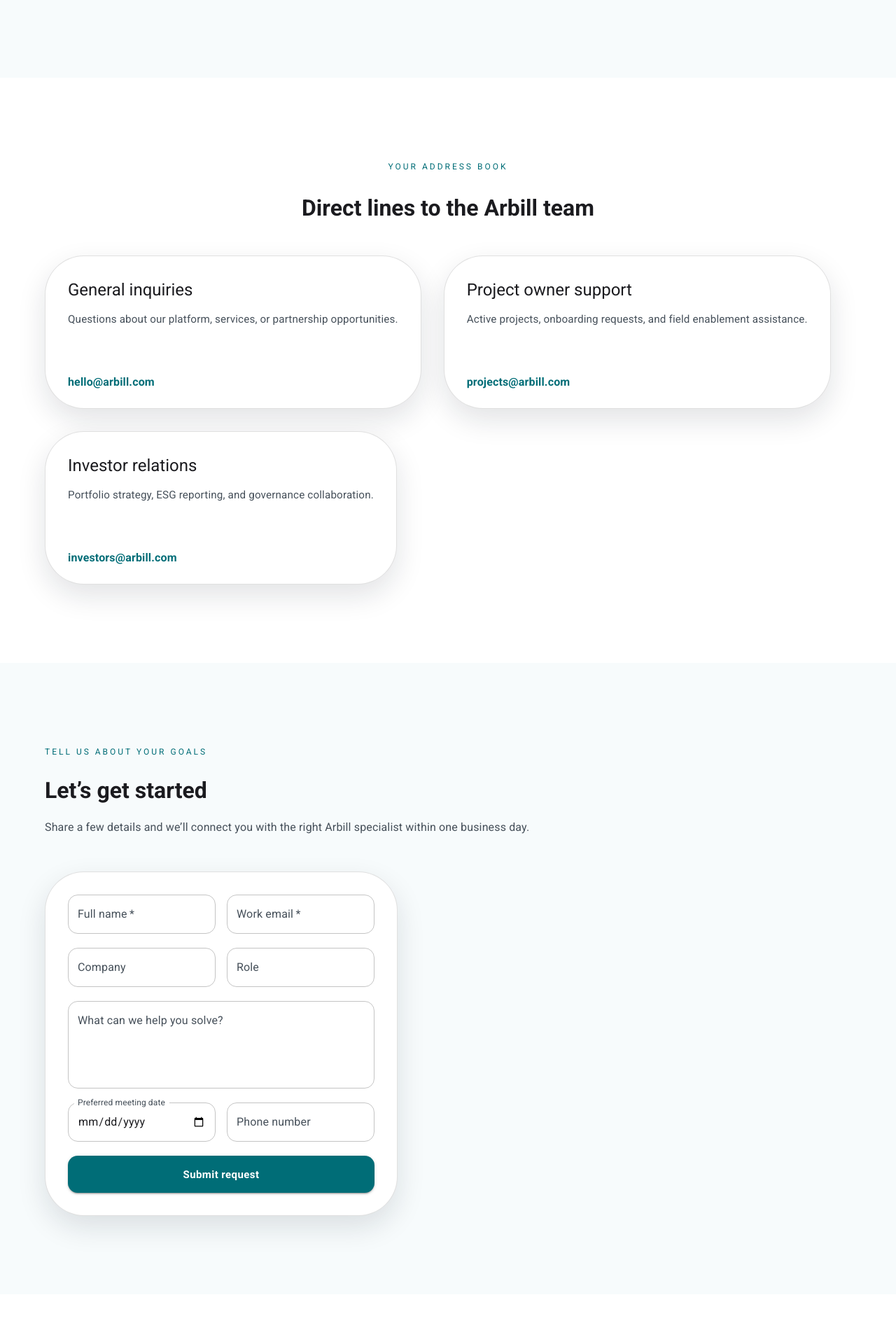
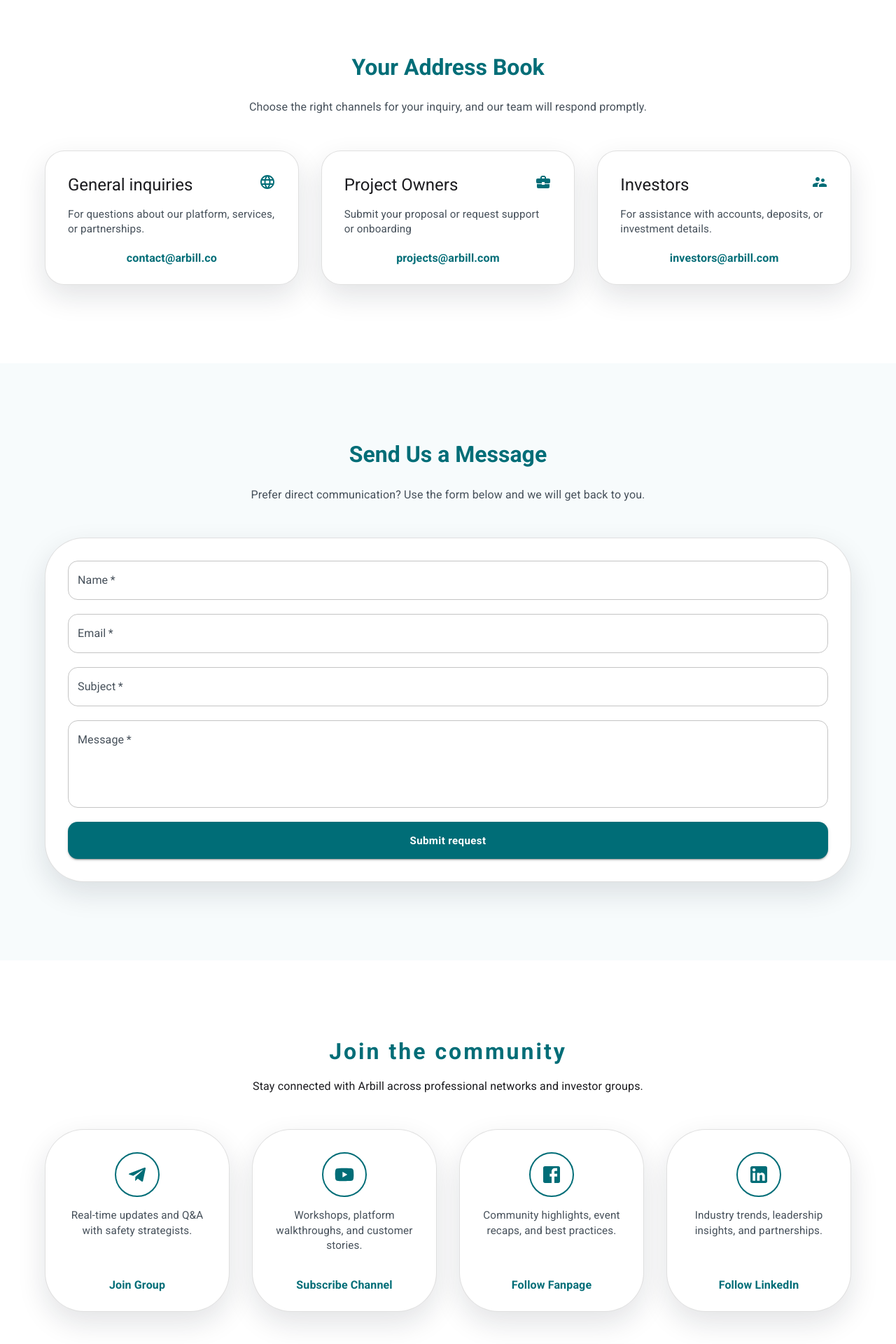
Before and after one commit to arbill-platform/landing-page, a React (Vite) app: page /contact in a window 1280 px wide. Shown: the part 480-2400 px from the top of the page at 70% size. Built offline with nearby package versions, Linux system fonts and the light colour scheme.

Commit message:
Refactor Contact components for improved layout and accessibility; update content and integrate icons

```diff
--- a/src/components/contact/AddressBookSection.jsx
+++ b/src/components/contact/AddressBookSection.jsx
@@ -1,37 +1,52 @@
 import PropTypes from 'prop-types';
 import { Box, Card, CardContent, Container, Grid, Link, Stack, Typography } from '@mui/material';
+import { Language, BusinessCenter, SupervisorAccount } from '@mui/icons-material';
+
+const iconMap = {
+  Global: Language,
+  Briefcase: BusinessCenter,
+  Team: SupervisorAccount,
+}
 
 function AddressBookSection({ addressBook }) {
   return (
     <Box component="section" sx={{ py: { xs: 10, md: 14 }, bgcolor: 'background.paper' }}>
       <Container maxWidth="lg">
         <Stack spacing={3} textAlign="center" sx={{ mb: 6 }}>
-          <Typography variant="overline" sx={{ letterSpacing: 3, color: 'primary.main' }}>
-            {addressBook.heading}
+          <Typography variant="h3" color='primary.main'>{addressBook.heading}</Typography>
+          <Typography variant="body1" color="text.secondary">
+            {addressBook.subheading}
           </Typography>
-          <Typography variant="h3">Direct lines to the Arbill team</Typography>
         </Stack>
         <Grid container spacing={{ xs: 3, md: 4 }}>
-          {addressBook.cards.map((card) => (
-            <Grid item xs={12} md={4} key={card.title}>
+          {addressBook.cards.map((card) => {
+            const IconComponent = iconMap[card.icon];
+            return (
+              <Grid item size={{xs:12, md:4}} key={card.title}>
               <Card
                 elevation={0}
-                sx={{ borderRadius: 4, border: '1px solid', borderColor: 'divider', height: '100%' }}
+                sx={{ borderRadius: 2, border: '1px solid', borderColor: 'divider', height: '100%' }}
               >
                 <CardContent sx={{ p: { xs: 3, md: 4 } }}>
                 <Stack spacing={2}>
+                  <Stack direction="row" justifyContent="space-between" alignItems="center">
                   <Typography variant="h5">{card.title}</Typography>
-                    <Typography variant="body2" color="text.secondary" sx={{ minHeight: 70 }}>
+                  <Box sx={{ color: 'primary.main' }}>
+                    {IconComponent && <IconComponent />}
+                  </Box>
+                  </Stack>
+                  <Typography variant="body2" color="text.secondary" sx={{ minHeight: 40 }}>
                   {card.description}
                   </Typography>
-                    <Link href={`mailto:${card.email}`} underline="hover" sx={{ fontWeight: 600 }}>
+                  <Link href={`mailto:${card.email}`} align='center' underline="hover" sx={{ fontWeight: 600 }}>
                   {card.email}
                   </Link>
                 </Stack>
                 </CardContent>
               </Card>
               </Grid>
-          ))}
+            )}
+          )}
         </Grid>
       </Container>
     </Box>
--- a/src/components/contact/CommunitySection.jsx
+++ b/src/components/contact/CommunitySection.jsx
@@ -1,39 +1,106 @@
 import PropTypes from 'prop-types';
-import { Box, Button, Card, CardContent, Container, Grid, Link, Stack, TextField, Typography } from '@mui/material';
+import { useState } from 'react';
+import { Box, Button, Card, CardContent, Container, Grid, Link, Stack, TextField, Typography, Alert, CircularProgress } from '@mui/material';
+import { Telegram, YouTube, Facebook, LinkedIn } from '@mui/icons-material';
+
+const iconMap = {
+  Telegram: Telegram,
+  YouTube: YouTube,
+  Facebook: Facebook,
+  LinkedIn: LinkedIn,
+}
+
+const GOOGLE_FORM_URL = 'https://docs.google.com/forms/d/e/1FAIpQLSfY3FFaD5bTN9egxIFEi1dhMW-FRDfbYXjT-__sYITknFzAgg/formResponse';
+const EMAIL_ENTRY_ID = 'entry.2085717727';
 
 function CommunitySection({ community }) {
+  const [email, setEmail] = useState('');
+  const [isSubmitting, setIsSubmitting] = useState(false);
+  const [isSuccess, setIsSuccess] = useState(false);
+  const [error, setError] = useState('');
+
+  const submitForm = async (e) => {
+    e.preventDefault();
+
+    if (!email) {
+      setError('Email is required');
+      return;
+    }
+
+    setIsSubmitting(true);
+    setError('');
+
+    try {
+      const formData = new FormData();
+      formData.append(EMAIL_ENTRY_ID, email);
+
+      // Submit to Google Forms
+      await fetch(GOOGLE_FORM_URL, {
+        method: 'POST',
+        mode: 'no-cors',
+        body: formData
+      });
+
+      setIsSuccess(true);
+      setEmail('');
+
+      // Reset success message after 3 seconds
+      setTimeout(() => setIsSuccess(false), 3000);
+    } catch (err) {
+      setError('Failed to subscribe. Please try again.');
+    } finally {
+      setIsSubmitting(false);
+    }
+  };
+
   return (
     <Box component="section" sx={{ py: { xs: 10, md: 14 }, bgcolor: 'background.paper' }}>
       <Container maxWidth="lg">
         <Stack spacing={2} textAlign="center" alignItems="center" sx={{ mb: 6 }}>
-          <Typography variant="overline" sx={{ letterSpacing: 3, color: 'primary.main' }}>
+          <Typography variant="h3" sx={{ letterSpacing: 3, color: 'primary.main' }}>
             {community.heading}
           </Typography>
-          <Typography variant="h3" sx={{ maxWidth: 640 }}>
+          <Typography variant="body1" sx={{ maxWidth: 640 }}>
             {community.subheading}
           </Typography>
         </Stack>
         <Grid container spacing={{ xs: 3, md: 4 }} sx={{ mb: 6 }}>
-          {community.channels.map(({ title, description, link }) => (
-            <Grid item xs={12} md={6} key={title}>
+          {community.channels.map(({ title, description, link, icon }) => {
+            const IconComponent = iconMap[icon];
+            return (
+              <Grid item size={{xs:12, md:3}} key={title}>
                 <Card
                   elevation={0}
                   sx={{ borderRadius: 4, border: '1px solid', borderColor: 'divider', height: '100%' }}
                 >
                   <CardContent sx={{ p: { xs: 3, md: 4 } }}>
-                  <Stack spacing={2}>
-                    <Typography variant="h5">{title}</Typography>
-                    <Typography variant="body2" color="text.secondary">
+                    <Stack spacing={2} alignItems="center">
+                      <Box
+                        sx={{
+                          width: 64,
+                          height: 64,
+                          borderRadius: '50%',
+                          border: '2px solid',
+                          borderColor: 'primary.main',
+                          display: 'flex',
+                          alignItems: 'center',
+                          justifyContent: 'center',
+                        }}
+                      >
+                        {IconComponent && <IconComponent sx={{ fontSize: 32, color: 'primary.main' }} />}
+                      </Box>
+                      <Typography variant="body2" color="text.secondary" minHeight={80} textAlign="center">
                         {description}
                       </Typography>
                       <Link href={link} underline="hover" target="_blank" rel="noopener" sx={{ fontWeight: 600 }}>
-                      Join {title}
+                        {title}
                       </Link>
                     </Stack>
                   </CardContent>
                 </Card>
               </Grid>
-          ))}
+            );
+          })}
         </Grid>
         <Stack
           component="form"
@@ -41,12 +108,43 @@
           spacing={2}
           alignItems="center"
           justifyContent="center"
+          onSubmit={submitForm}
         >
-          <TextField label="Work email" type="email" required sx={{ width: { xs: '100%', md: 320 } }} />
-          <Button variant="contained" size="large" type="submit">
-            Subscribe to newsletter
+          <TextField
+            label="Work email"
+            type="email"
+            required
+            value={email}
+            onChange={(e) => setEmail(e.target.value)}
+            disabled={isSubmitting}
+            sx={{ width: { xs: '100%', md: 320 } }}
+          />
+          <Button
+            variant="contained"
+            size="large"
+            type="submit"
+            disabled={isSubmitting}
+            startIcon={isSubmitting ? <CircularProgress size={20} /> : null}
+          >
+            {isSubmitting ? 'Subscribing...' : 'Subscribe to newsletter'}
           </Button>
         </Stack>
+
+        {/* Feedback messages */}
+        {(isSuccess || error) && (
+          <Stack alignItems="center" sx={{ mt: 2 }}>
+            {isSuccess && (
+              <Alert severity="success" sx={{ maxWidth: 400 }}>
+                Successfully subscribed to our newsletter!
+              </Alert>
+            )}
+            {error && (
+              <Alert severity="error" sx={{ maxWidth: 400 }}>
+                {error}
+              </Alert>
+            )}
+          </Stack>
+        )}
       </Container>
     </Box>
   );
--- a/src/components/contact/ContactFormSection.jsx
+++ b/src/components/contact/ContactFormSection.jsx
@@ -1,23 +1,89 @@
 import PropTypes from 'prop-types';
-import { Box, Button, Container, Grid, Paper, Stack, TextField, Typography } from '@mui/material';
+import { useState } from 'react';
+import { Box, Button, Container, Grid, Paper, Stack, TextField, Typography, Alert } from '@mui/material';
 
 function ContactFormSection({ form }) {
+  const [formData, setFormData] = useState({
+    name: '',
+    email: '',
+    subject: '',
+    message: ''
+  });
+  const [isSubmitting, setIsSubmitting] = useState(false);
+  const [submitStatus, setSubmitStatus] = useState(null);
+
+  const handleInputChange = (field) => (event) => {
+    setFormData(prev => ({
+      ...prev,
+      [field]: event.target.value
+    }));
+  };
+
+  const handleSubmit = async (event) => {
+    event.preventDefault();
+    setIsSubmitting(true);
+    setSubmitStatus(null);
+
+    try {
+      // Google Form submission URL
+      const formUrl = 'https://docs.google.com/forms/d/e/1FAIpQLSfhaw05H1ZiZ02WfR8nxaa7nb9_tASHF9oRtlB-laXYWijcXg/formResponse';
+
+      // Create FormData object with Google Form field names
+      const googleFormData = new FormData();
+      googleFormData.append('entry.278417556', formData.name);
+      googleFormData.append('entry.1294036921', formData.email);
+      googleFormData.append('entry.1069338802', formData.subject);
+      googleFormData.append('entry.1917393818', formData.message);
+
+      // Submit to Google Forms with timeout
+      const controller = new AbortController();
+      const timeoutId = setTimeout(() => controller.abort(), 5000); // 5 second timeout
+
+      try {
+        await fetch(formUrl, {
+          method: 'POST',
+          body: googleFormData,
+          mode: 'no-cors',
+          signal: controller.signal
+        });
+        clearTimeout(timeoutId);
+      } catch (fetchError) {
+        clearTimeout(timeoutId);
+        // If it's an abort error (timeout) or network error, assume success
+        // because no-cors mode prevents us from seeing the actual response
+        if (fetchError.name === 'AbortError' || fetchError.message.includes('Failed to fetch')) {
+          console.log('Form submission likely successful (no-cors limitation)');
+        } else {
+          throw fetchError;
+        }
+      }
+
+      // Assume success since Google Forms typically accepts valid submissions
+      setSubmitStatus('success');
+      setFormData({
+        name: '',
+        email: '',
+        subject: '',
+        message: ''
+      });
+    } catch (error) {
+      console.error('Form submission error:', error);
+      setSubmitStatus('error');
+    } finally {
+      setIsSubmitting(false);
+    }
+  };
+
   return (
     <Box component="section" sx={{ py: { xs: 10, md: 14 } }}>
       <Container maxWidth="lg">
-        <Grid container spacing={{ xs: 4, md: 6 }} alignItems="stretch">
-          <Grid item xs={12} md={5}>
-            <Stack spacing={2.5} sx={{ height: '100%', justifyContent: 'center' }}>
-              <Typography variant="overline" sx={{ letterSpacing: 3, color: 'primary.main' }}>
-                {form.heading}
-              </Typography>
-              <Typography variant="h3">Let’s get started</Typography>
-              <Typography variant="body1" color="text.secondary" sx={{ lineHeight: 1.8 }}>
-                {form.description}
-              </Typography>
-            </Stack>
-          </Grid>
-          <Grid item xs={12} md={7}>
+        <Stack spacing={3} textAlign="center" sx={{ mb: 6 }}>
+          <Typography variant="h3" color='primary.main'>{form.heading}</Typography>
+          <Typography variant="body1" color="text.secondary">
+            {form.description}
+          </Typography>
+        </Stack>
+
             <Paper
               elevation={0}
               sx={{
@@ -27,27 +93,63 @@
                 borderColor: 'divider',
               }}
             >
-              <Stack component="form" spacing={2.5}>
-                <Stack direction={{ xs: 'column', sm: 'row' }} spacing={2}>
-                  <TextField label="Full name" fullWidth required />
-                  <TextField label="Work email" type="email" fullWidth required />
-                </Stack>
-                <Stack direction={{ xs: 'column', sm: 'row' }} spacing={2}>
-                  <TextField label="Company" fullWidth />
-                  <TextField label="Role" fullWidth />
-                </Stack>
-                <TextField label="What can we help you solve?" multiline minRows={4} fullWidth />
-                <Stack direction={{ xs: 'column', sm: 'row' }} spacing={2}>
-                  <TextField label="Preferred meeting date" type="date" fullWidth InputLabelProps={{ shrink: true }} />
-                  <TextField label="Phone number" fullWidth />
-                </Stack>
-                <Button type="submit" variant="contained" size="large">
-                  Submit request
+              {submitStatus === 'success' && (
+                <Alert severity="success" sx={{ mb: 2.5 }}>
+                  Thank you! Your message has been sent successfully.
+                </Alert>
+              )}
+              {submitStatus === 'error' && (
+                <Alert severity="error" sx={{ mb: 2.5 }}>
+                  Something went wrong. Please try again.
+                </Alert>
+              )}
+              <Stack component="form" spacing={2.5} onSubmit={handleSubmit}>
+                <TextField
+                  label="Name"
+                  fullWidth
+                  required
+                  value={formData.name}
+                  onChange={handleInputChange('name')}
+                  disabled={isSubmitting}
+                />
+                <TextField
+                  label="Email"
+                  type="email"
+                  fullWidth
+                  required
+                  value={formData.email}
+                  onChange={handleInputChange('email')}
+                  disabled={isSubmitting}
+                />
+                <TextField
+                  label="Subject"
+                  fullWidth
+                  required
+                  value={formData.subject}
+                  onChange={handleInputChange('subject')}
+                  disabled={isSubmitting}
+                />
+                <TextField
+                  label="Message"
+                  multiline
+                  minRows={4}
+                  fullWidth
+                  required
+                  value={formData.message}
+                  onChange={handleInputChange('message')}
+                  disabled={isSubmitting}
+                />
+                <Button
+                  type="submit"
+                  variant="contained"
+                  size="large"
+                  disabled={isSubmitting}
+                >
+                  {isSubmitting ? 'Submitting...' : 'Submit request'}
                 </Button>
               </Stack>
             </Paper>
-          </Grid>
-        </Grid>
+
       </Container>
     </Box>
   );
--- a/src/components/contact/ContactHero.jsx
+++ b/src/components/contact/ContactHero.jsx
@@ -6,9 +6,6 @@
     <Box component="section" sx={{ py: { xs: 12, md: 16 } }}>
       <Container maxWidth="lg">
         <Stack spacing={2.5} sx={{ maxWidth: 720 }}>
-          <Typography variant="overline" sx={{ letterSpacing: 3, color: 'primary.main' }}>
-            {hero.kicker}
-          </Typography>
           <Typography variant="h1" sx={{ fontSize: { xs: '2.4rem', md: '3.2rem' }, lineHeight: 1.2 }}>
             {hero.title}
           </Typography>
--- a/src/content.js
+++ b/src/content.js
@@ -341,58 +341,65 @@
 
 export const contactContent = {
   hero: {
-    kicker: 'Contact Arbill',
-    title: 'Let’s shape safer, smarter projects together',
+    title: 'Get in Touch with Arbill',
     subtitle:
-      'Reach our specialists, share your goals, and discover how Arbill empowers project owners and investors to deliver with confidence.',
+      'We are here to support Project Owners, Investors and partners worldwide.',
   },
   addressBook: {
-    heading: 'Your address book',
+    heading: 'Your Address Book',
+    subheading: 'Choose the right channels for your inquiry, and our team will respond promptly.',
     cards: [
       {
         title: 'General inquiries',
-        email: 'hello@arbill.com',
-        description: 'Questions about our platform, services, or partnership opportunities.',
+        email: 'contact@arbill.co',
+        description: 'For questions about our platform, services, or partnerships.',
+        icon: "Global",
       },
       {
-        title: 'Project owner support',
+        title: 'Project Owners',
         email: 'projects@arbill.com',
-        description: 'Active projects, onboarding requests, and field enablement assistance.',
+        description: 'Submit your proposal or request support or onboarding',
+        icon: "Briefcase"
       },
       {
-        title: 'Investor relations',
+        title: 'Investors',
         email: 'investors@arbill.com',
-        description: 'Portfolio strategy, ESG reporting, and governance collaboration.',
+        description: 'For assistance with accounts, deposits, or investment details.',
+        icon: "Team"
       },
     ],
   },
   form: {
-    heading: 'Tell us about your goals',
-    description: 'Share a few details and we’ll connect you with the right Arbill specialist within one business day.',
+    heading: 'Send Us a Message',
+    description: 'Prefer direct communication? Use the form below and we will get back to you.',
   },
   community: {
     heading: 'Join the community',
-    subheading: 'Tap into insights, conversations, and live sessions with the Arbill team.',
+    subheading: 'Stay connected with Arbill across professional networks and investor groups.',
     channels: [
       {
-        title: 'Telegram',
+        title: 'Join Group',
         description: 'Real-time updates and Q&A with safety strategists.',
         link: 'https://t.me/arbill',
+        icon: 'Telegram'
       },
       {
-        title: 'YouTube Channel',
+        title: 'Subscribe Channel',
         description: 'Workshops, platform walkthroughs, and customer stories.',
         link: 'https://youtube.com/@arbill',
+        icon: 'YouTube'
       },
       {
-        title: 'Facebook Fanpage',
+        title: 'Follow Fanpage',
         description: 'Community highlights, event recaps, and best practices.',
         link: 'https://facebook.com/arbill',
+        icon: 'Facebook'
       },
       {
-        title: 'LinkedIn',
+        title: 'Follow LinkedIn',
         description: 'Industry trends, leadership insights, and partnerships.',
         link: 'https://linkedin.com/company/arbill',
+        icon: 'LinkedIn'
       },
     ],
   },
```
Lines whose indentation alone changed are shown as unchanged.
